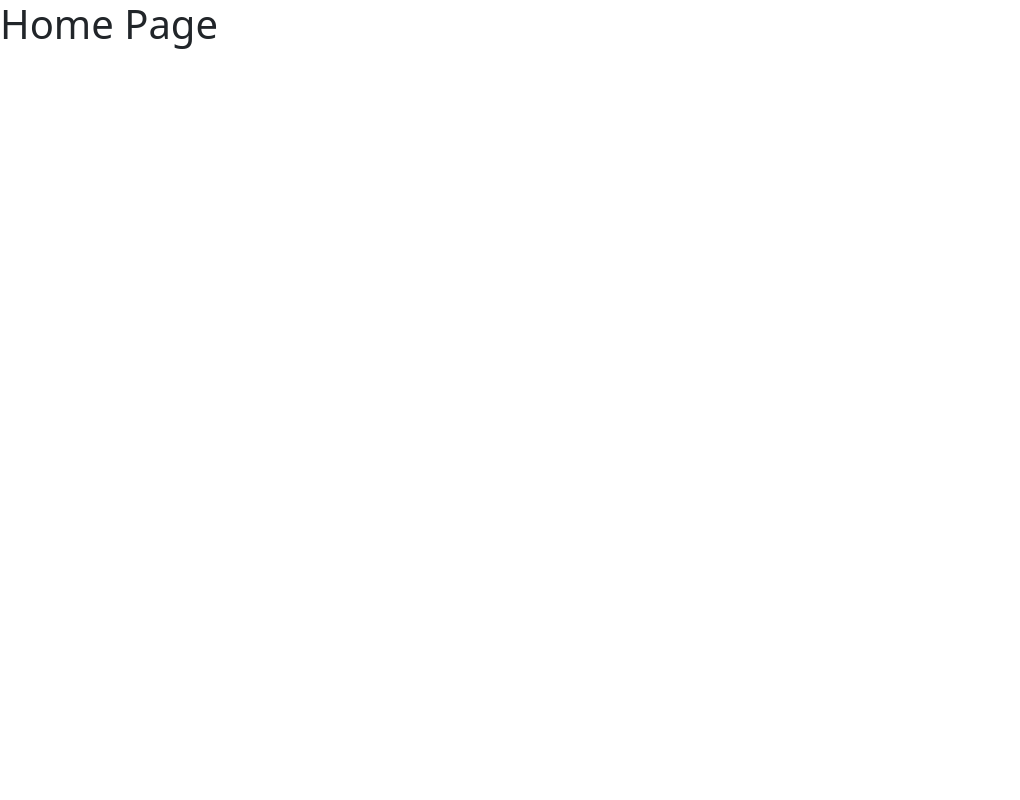
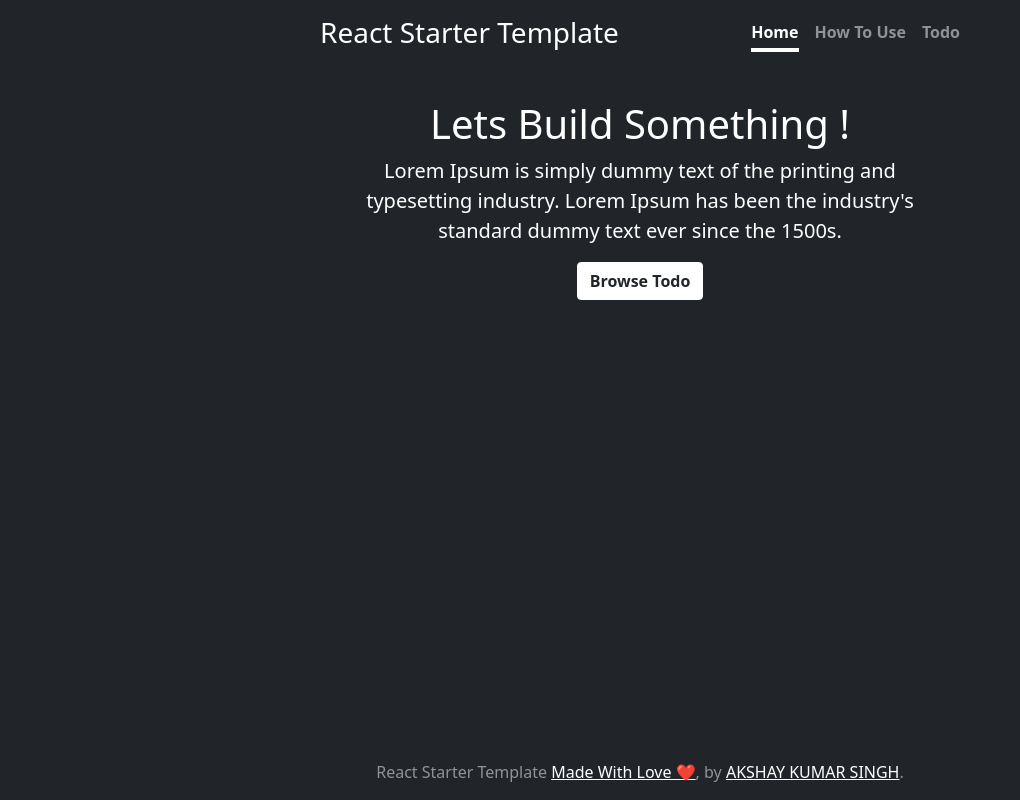
Before and after one commit to akshaymemail/react-starter-kit, a React (Create React App) app: page / in a window 1280 px wide. Shown: the whole page, without its empty margins (0-1020 px from the left). Built offline with nearby package versions, Linux system fonts and the light colour scheme.

Commit message:
add homepage

```diff
--- a/public/index.html
+++ b/public/index.html
@@ -25,7 +25,7 @@
     -->
     <title>React Starter Template</title>
   </head>
-  <body>
+  <body class="bg-dark text-white">
     <noscript>You need to enable JavaScript to run this app.</noscript>
     <div id="root"></div>
     <!--
--- a/src/index.css
+++ b/src/index.css
@@ -6,3 +6,63 @@ body {
   -webkit-font-smoothing: antialiased;
   -moz-osx-font-smoothing: grayscale;
 }
+
+/*
+ * Globals
+ */
+
+/* Custom default button */
+.btn-secondary,
+.btn-secondary:hover,
+.btn-secondary:focus {
+  color: #333;
+  text-shadow: none; /* Prevent inheritance from `body` */
+}
+
+/*
+ * Base structure
+ */
+
+.cover-container {
+  max-width: 42em;
+}
+
+/*
+ * Header
+ */
+
+.nav-masthead .nav-link {
+  padding: 0.25rem 0;
+  font-weight: 700;
+  color: rgba(255, 255, 255, 0.5);
+  background-color: transparent;
+  border-bottom: 0.25rem solid transparent;
+}
+
+.nav-masthead .nav-link:hover,
+.nav-masthead .nav-link:focus {
+  border-bottom-color: rgba(255, 255, 255, 0.25);
+}
+
+.nav-masthead .nav-link + .nav-link {
+  margin-left: 1rem;
+}
+
+.nav-masthead .active {
+  color: #fff;
+  border-bottom-color: #fff;
+}
+
+.bd-placeholder-img {
+  font-size: 1.125rem;
+  text-anchor: middle;
+  -webkit-user-select: none;
+  -moz-user-select: none;
+  user-select: none;
+}
+
+@media (min-width: 768px) {
+  .bd-placeholder-img-lg {
+    font-size: 3.5rem;
+  }
+}
--- a/src/views/Pages/Home.js
+++ b/src/views/Pages/Home.js
@@ -1,10 +1,63 @@
-import React from 'react'
+import React, { Fragment } from 'react'
+import { Link } from 'react-router-dom'
 
 function Home() {
   return (
-    <div>
-      <h1>Home Page</h1>
-    </div>
+    <Fragment>
+      <div
+        style={{ minHeight: '100vh' }}
+        class="d-flex h-100 text-center text-white "
+      >
+        <div class="cover-container d-flex w-100 h-100 p-3 mx-auto flex-column">
+          <header className="mb-auto ">
+            <div>
+              <h3 className="float-md-start mb-0">React Starter Template</h3>
+              <nav class="nav nav-masthead justify-content-center float-md-end">
+                <Link class="nav-link active" aria-current="page" to="/">
+                  Home
+                </Link>
+                <a
+                  class="nav-link"
+                  href="https://github.com/akshaymemail/react-starter-kit#readme"
+                >
+                  How To Use
+                </a>
+                <Link class="nav-link" to="/todo">
+                  Todo
+                </Link>
+              </nav>
+            </div>
+          </header>
+
+          <main className="px-3 mt-5">
+            <h1>Lets Build Something !</h1>
+            <p className="lead">
+              Lorem Ipsum is simply dummy text of the printing and typesetting
+              industry. Lorem Ipsum has been the industry's standard dummy text
+              ever since the 1500s.
+            </p>
+            <p className="lead">
+              <Link to="/todo" class="btn  fw-bold border-white bg-white">
+                Browse Todo
+              </Link>
+            </p>
+          </main>
+          <div className="mt-auto text-white-50 fixed-bottom">
+            <p>
+              React Starter Template{' '}
+              <a href="https://getbootstrap.com/" class="text-white">
+                Made With Love ❤️
+              </a>
+              , by{' '}
+              <a href="https://github.com/akshaymemail" class="text-white">
+                AKSHAY KUMAR SINGH
+              </a>
+              .
+            </p>
+          </div>
+        </div>
+      </div>
+    </Fragment>
   )
 }
 
--- a/src/views/Todo/index.js
+++ b/src/views/Todo/index.js
@@ -32,7 +32,7 @@ function Todo() {
 
   const onSubmit = (data) => {
     setTodoList([...todoList, data])
-    localStorage.setItem('todoList', JSON.stringify(todoList))
+    localStorage.setItem('todoList', JSON.stringify([...todoList, data]))
     setModal(!modal)
   }
 
@@ -44,17 +44,16 @@ function Todo() {
   }, [])
   return (
     <Container>
-      <Card className="mt-5" style={{ maxWidth: 500, margin: 'auto' }}>
+      <Card
+        className="mt-5 bg-dark shadow-lg p-3 mb-5 rounded"
+        style={{ maxWidth: 500, margin: 'auto' }}
+      >
         <CardHeader>
           <CardTitle>
             <Row>
               <Col sm={9}>Todo List</Col>
               <Col sm={3}>
-                <Button
-                  size="sm"
-                  color="primary"
-                  onClick={() => setModal(!modal)}
-                >
+                <Button size="sm" color="dark" onClick={() => setModal(!modal)}>
                   Add New
                 </Button>
               </Col>
@@ -63,13 +62,21 @@ function Todo() {
         </CardHeader>
         <CardBody>
           {todoList.map((todo, key) => {
-            return <CardBody key={key}>{todo.name}</CardBody>
+            return (
+              <CardBody className="shadow-sm p-3  rounded" key={key}>
+                {todo.name}
+              </CardBody>
+            )
           })}
         </CardBody>
       </Card>
 
       {/* Add New Modal */}
-      <Modal isOpen={modal} toggle={() => setModal(!modal)}>
+      <Modal
+        className="text-dark"
+        isOpen={modal}
+        toggle={() => setModal(!modal)}
+      >
         <ModalHeader toggle={() => setModal(!modal)}>Add New Todo</ModalHeader>
         <Form onSubmit={handleSubmit(onSubmit)}>
           <ModalBody>
@@ -87,7 +94,7 @@ function Todo() {
             </FormGroup>
           </ModalBody>
           <ModalFooter>
-            <Button color="primary">Add Now</Button>{' '}
+            <Button color="success">Add Now</Button>{' '}
           </ModalFooter>
         </Form>
       </Modal>
```
